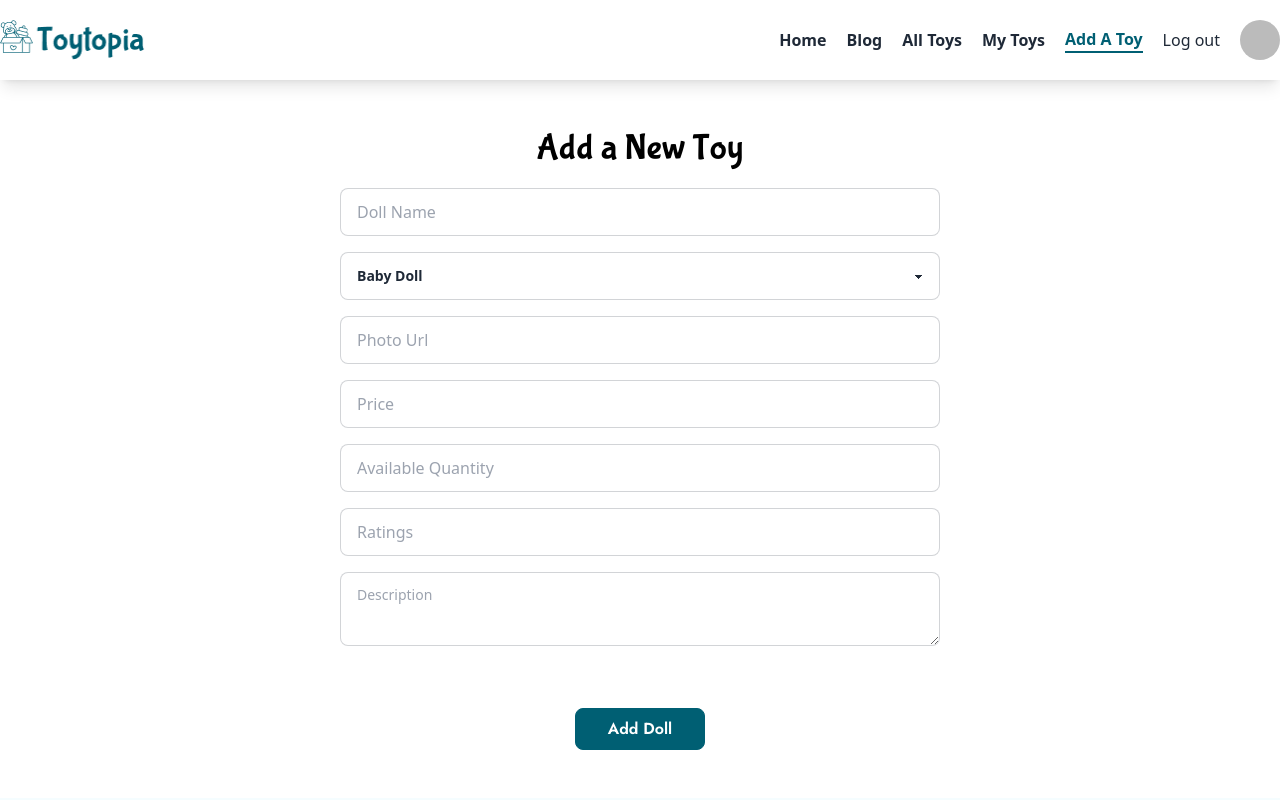
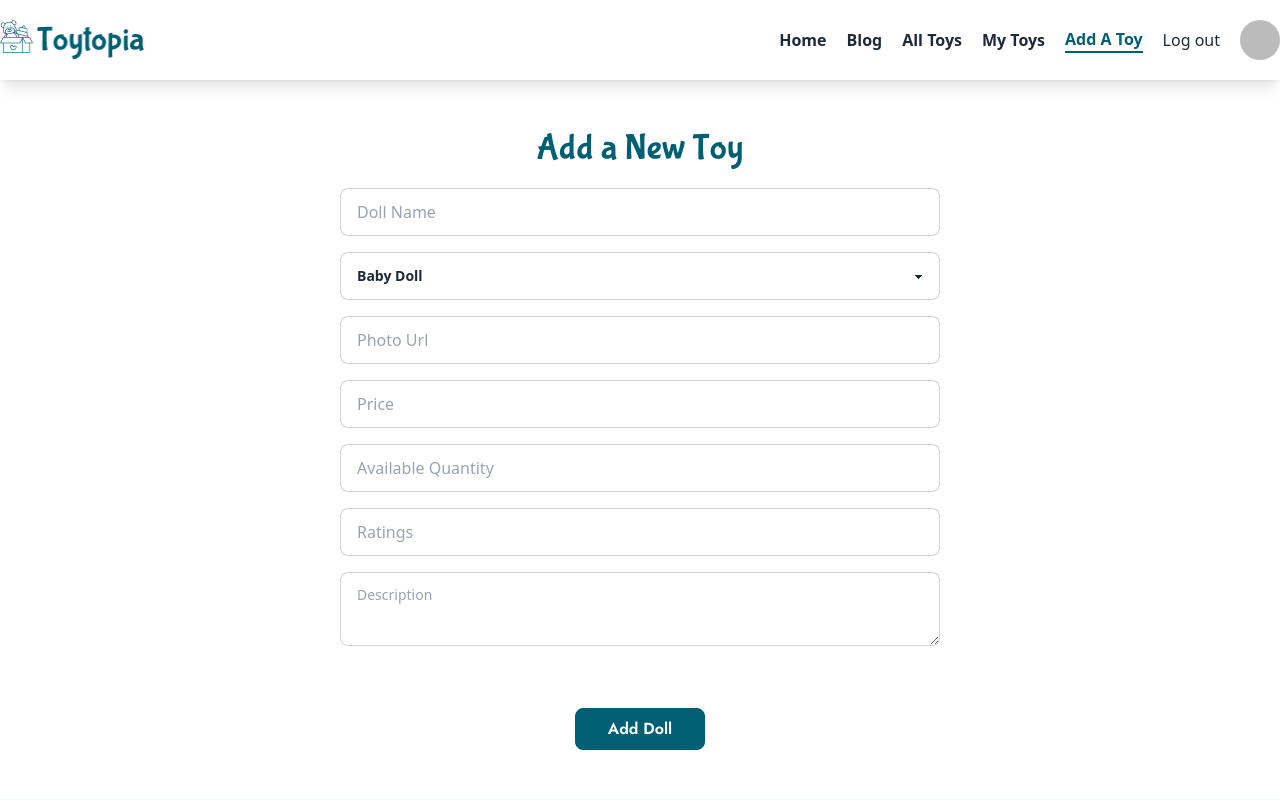
Before and after one commit to Tasinya-Akter/toy-assaignment-, a React (Vite) app: page /add_toy in a window 1280 px wide. Shown: the top 800 px of the page. Built offline with nearby package versions, Linux system fonts and the light colour scheme; no server answers; sample sign-in values are in the browser's storage.

Commit message:
some color change

```diff
--- a/src/Components/AddToy/AddToy.jsx
+++ b/src/Components/AddToy/AddToy.jsx
@@ -53,7 +53,7 @@ const AddToy = () => {
   return (
     <div className="py-12">
       <div className="container mx-auto">
-        <h2 className="text-4xl font-Bubblegum text-black mb-5 text-center">Add a New Toy</h2>
+        <h2 className="text-4xl font-Bubblegum text-primary mb-5 text-center">Add a New Toy</h2>
         <form onSubmit={handleAddToy} className="w-full max-w-[600px] mx-auto">
 
             <input
```
